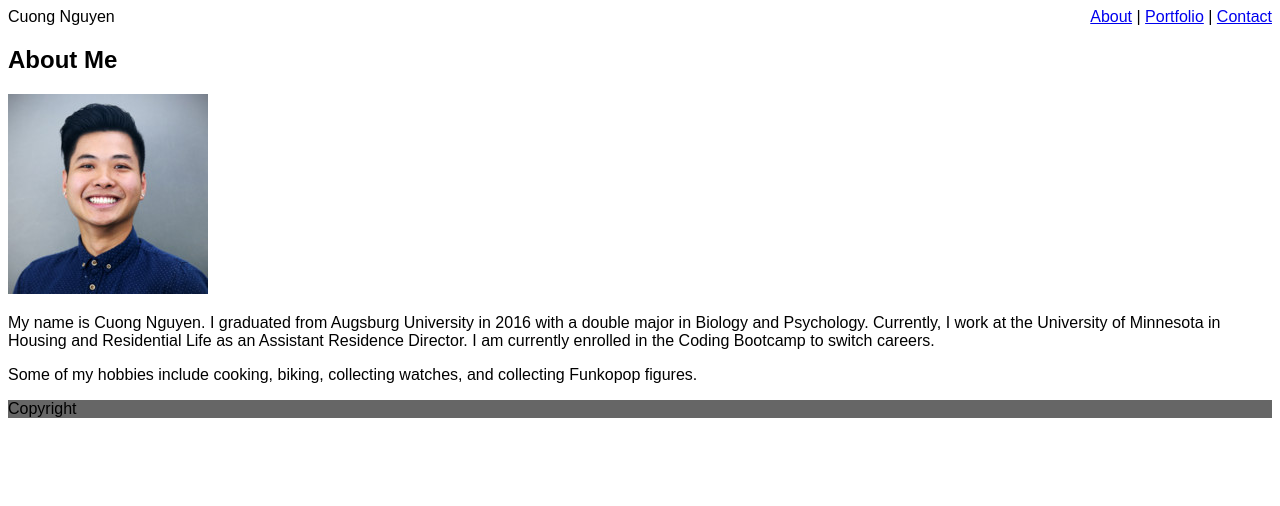
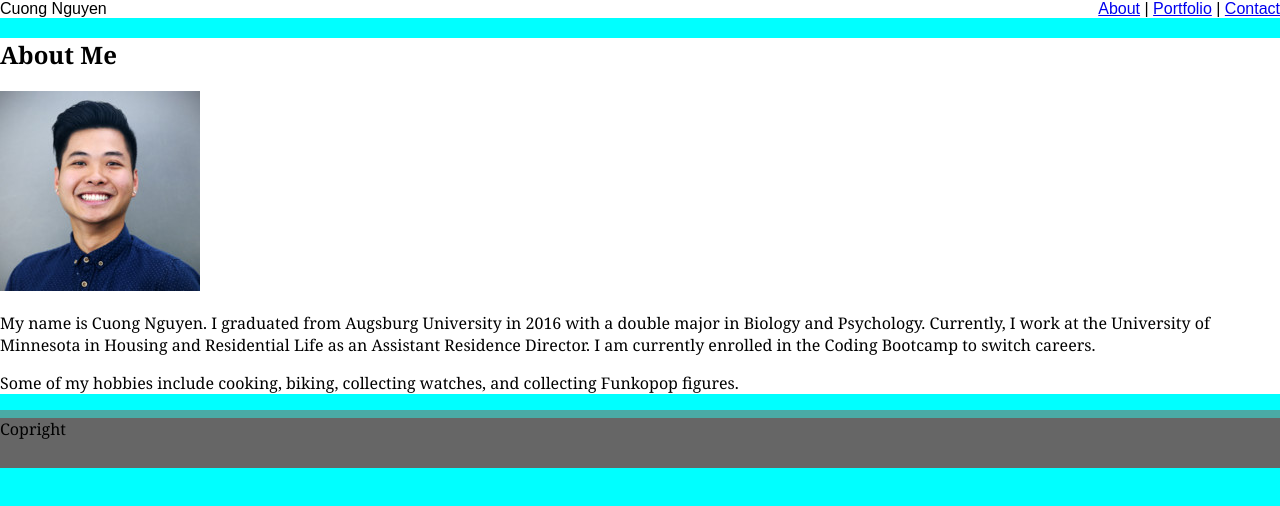
Before and after one commit to nguyenc26/Basic-Portfolio-, a plain HTML site: page index.html in a window 1280 px wide. Drawn offline with Linux system fonts and the light colour scheme.

Commit message:
css changes

```diff
--- a/assests/css/style.css
+++ b/assests/css/style.css
@@ -1,16 +1,26 @@
 body{
-    font-family: Arial, Helvetica, sans-serif;
-    background-color:;
+    font-family: Georgia, 'Times New Roman', Times, serif;
+    background-color: aqua;
+    height: 100%;
+    margin: 0;
 }
 
 header {
-    display: block;
-    background-color:
+    font-family: Arial, Helvetica, sans-serif;
+    background-color: #ffffff;
+    margin: 0;
 }
 nav {
     float: right;
 }
 
-footer {
+.content {
+    background-color: #ffffff;
+    float: center;
+}
+
+.footer {
     background-color: #666666;
+    border-top: 8px solid #4aaaa5;
+    height: 50px;
 }
--- a/index.html
+++ b/index.html
@@ -22,23 +22,22 @@
     </div>
 
     <div class="content">
-        <div>
-            <h2> About Me </h2>
-        </div>
+
+        <h2> About Me </h2>
 
         <div>
             <img src="assests/images/Cuong.jpg" alt="Picture of Cuong"/>
             <p>
-            My name is Cuong Nguyen. I graduated from Augsburg University in 2016 with a double major in Biology and
-            Psychology. Currently, I work at the University of Minnesota in Housing and Residential Life as an Assistant Residence Director. I am currently enrolled in the Coding Bootcamp to switch careers.
+                My name is Cuong Nguyen. I graduated from Augsburg University in 2016 with a double major in Biology and Psychology. Currently, I work at the University of Minnesota in Housing and Residential Life as an Assistant Residence Director. I am currently enrolled in the Coding Bootcamp to switch careers.
+            </p>
+            <p>
+                Some of my hobbies include cooking, biking, collecting watches, and collecting Funkopop figures.
             </p>
         </div>
     </div>
 
-    <p>
-        Some of my hobbies include cooking, biking, collecting watches, and collecting Funkopop figures.
-    </p>
+
 </body>
 
-<footer> Copyright </footer>
+<footer class="footer">Copright</footer>
 </html>
```
